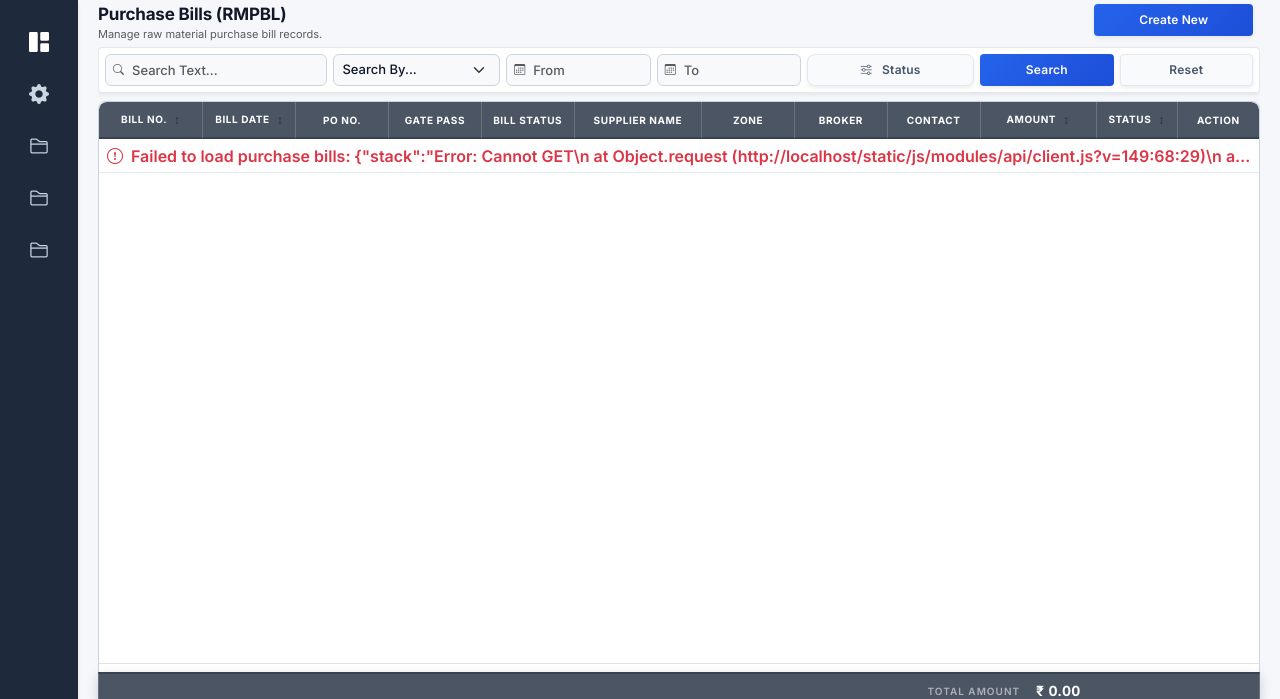
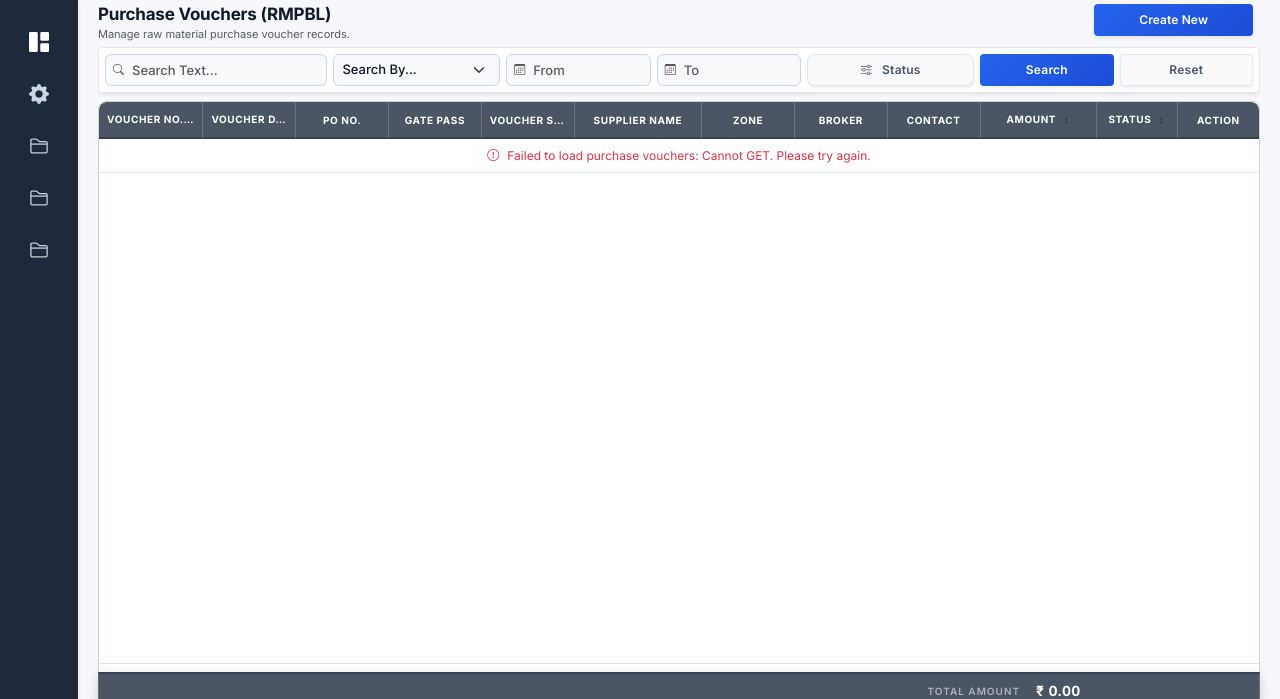
Before and after one commit to AlphaDashboard/alpha-dashboard, a Django app: template dashboard/templates/dashboard/purchase_bill_list.html in a window 1280 px wide. Shown: the part 72-771 px from the top of the page. Run offline with Django 5.2, Linux system fonts and the light colour scheme; the template is opened without the code that fills it, so the values that code supplies are empty; some libraries are stand-ins or nearby versions.

Commit message:
Standardize Purchase Voucher labels, fix supplier dropdown ID 0 bug, persist grand totals, add Esc navigation, and fix 3-dots dropdown dismiss on outside click

```diff
--- a/dashboard/static/js/modules/pages/purchase-bill-list.js
+++ b/dashboard/static/js/modules/pages/purchase-bill-list.js
@@ -124,14 +124,14 @@ class PurchaseBillList {
         domUtils.delegate('body', 'click', '.delete-btn', async (e, target) => {
             e.preventDefault();
             e.stopPropagation();
-            if (!confirm('Are you sure you want to PERMANENTLY delete this purchase bill? This cannot be undone.')) return;
+            if (!confirm('Are you sure you want to PERMANENTLY delete this purchase voucher? This cannot be undone.')) return;
             const id = target.dataset.id;
             try {
                 await PurchaseBillAPI.delete(id);
-                notifications.showSuccess('Purchase Bill permanently deleted');
+                notifications.showSuccess('Purchase Voucher permanently deleted');
                 this.loadData();
             } catch (err) {
-                notifications.showError('Failed to delete purchase bill');
+                notifications.showError('Failed to delete purchase voucher');
             }
         });
 
@@ -141,42 +141,66 @@ class PurchaseBillList {
             e.stopPropagation();
             const id       = target.dataset.id;
             const isActive = target.dataset.status === 'true';
-            const promptMsg = isActive ? 'Are you sure you want to mark this purchase bill inactive?' : 'Are you sure you want to restore this purchase bill?';
+            const promptMsg = isActive ? 'Are you sure you want to mark this purchase voucher inactive?' : 'Are you sure you want to restore this purchase voucher?';
             if (!confirm(promptMsg)) return;
             try {
                 await apiClient.post(`/api/purchase-bill/${id}/toggle_status/`);
-                notifications.showSuccess(isActive ? 'Purchase Bill soft-deleted successfully' : 'Purchase Bill restored successfully');
+                notifications.showSuccess(isActive ? 'Purchase Voucher soft-deleted successfully' : 'Purchase Voucher restored successfully');
                 this.loadData();
             } catch (err) {
                 notifications.showError('Failed to update status');
             }
         });
 
-        // Detached dropdown positioning
-        domUtils.delegate('body', 'click', '.action-dropdown button', (e, btn) => {
+        const closeAllActionDropdowns = () => {
+            document.querySelectorAll('.erp-detached-dropdown').forEach(m => {
+                m.classList.remove('show');
+                m.style.display = 'none';
+            });
+            document.querySelectorAll('.action-dropdown button').forEach(b => {
+                b.setAttribute('aria-expanded', 'false');
+            });
+        };
+
+        // Detached dropdown positioning (matching Subsection B)
+        domUtils.delegate('body', 'click', '.action-dropdown button', function(e, btn) {
+            e.preventDefault();
             e.stopPropagation();
-            const parentDropdown = btn.closest('.action-dropdown');
-            const menu = parentDropdown ? parentDropdown.querySelector('.dropdown-menu') : null;
-            if (!menu) return;
 
-            const isShown = menu.classList.contains('show');
-            document.querySelectorAll('.erp-detached-dropdown.show').forEach(m => m.classList.remove('show'));
+            let menu;
+            if (btn.dataset.menuId) {
+                menu = document.getElementById(btn.dataset.menuId);
+            } else {
+                menu = btn.nextElementSibling || (btn.closest('.action-dropdown') ? btn.closest('.action-dropdown').querySelector('.dropdown-menu') : null);
+                if (!menu || !menu.classList.contains('dropdown-menu')) return;
 
-            if (!isShown) {
-                if (!menu.classList.contains('erp-detached-dropdown')) {
+                const menuId = 'erp-dropdown-' + Math.random().toString(36).substr(2, 9);
+                btn.dataset.menuId = menuId;
+                menu.id = menuId;
                 menu.classList.add('erp-detached-dropdown');
                 document.body.appendChild(menu);
             }
 
-                menu.classList.add('show');
+            if (!menu) return;
+
+            const isShown = menu.classList.contains('show') && menu.style.display !== 'none';
+
+            // Close all other detached dropdowns
+            closeAllActionDropdowns();
+
+            // Toggle current
+            if (!isShown) {
                 menu.style.position = 'fixed';
                 menu.style.display = 'block';
+                menu.style.visibility = 'hidden';
+                menu.classList.add('show');
+                const menuHeight = menu.offsetHeight;
+                menu.style.visibility = '';
 
                 const rect = btn.getBoundingClientRect();
-                const menuHeight = menu.offsetHeight || 120;
-                const viewportHeight = window.innerHeight;
+                const viewportHeight = window.innerHeight || document.documentElement.clientHeight;
+                const fitsBelow = (rect.bottom + 4 + menuHeight) <= viewportHeight;
 
-                const fitsBelow = (rect.bottom + 4 + menuHeight) <= viewportHeight;
                 if (fitsBelow) {
                     menu.style.top = (rect.bottom + 4) + 'px';
                     menu.style.bottom = 'auto';
@@ -187,29 +211,33 @@ class PurchaseBillList {
 
                 menu.style.left = 'auto';
                 menu.style.right = (document.documentElement.clientWidth - rect.right) + 'px';
-                menu.style.zIndex = '9999';
+                menu.style.zIndex = '99999';
+
                 btn.setAttribute('aria-expanded', 'true');
             }
         });
 
-        if (!window._erpDropdownClickListenerAdded) {
+        // Close detached dropdowns on outside click
         document.addEventListener('click', function(e) {
             if (!e.target.closest('.action-dropdown') && !e.target.closest('.erp-detached-dropdown')) {
-                    document.querySelectorAll('.erp-detached-dropdown.show').forEach(m => m.classList.remove('show'));
+                closeAllActionDropdowns();
             }
         });
-            window._erpDropdownClickListenerAdded = true;
-        }
 
-        if (!window._erpDropdownEscListenerAdded) {
+        // Close dropdowns on scroll or window resize
+        window.addEventListener('scroll', closeAllActionDropdowns, true);
+        window.addEventListener('resize', closeAllActionDropdowns);
+
+        // Close on Escape key
         document.addEventListener('keydown', function(e) {
             if (e.key === 'Escape') {
-                    document.querySelectorAll('.erp-detached-dropdown.show').forEach(m => m.classList.remove('show'));
+                const openDropdowns = document.querySelectorAll('.erp-detached-dropdown.show');
+                if (openDropdowns.length > 0) {
+                    closeAllActionDropdowns();
                     e.stopPropagation();
                 }
+            }
         }, true);
-            window._erpDropdownEscListenerAdded = true;
-        }
     }
 
     async loadData() {
@@ -262,24 +290,30 @@ class PurchaseBillList {
                 await this.loadData();
                 return;
             }
-            console.error('Error loading Purchase Bill data:', err);
-            const errStr = JSON.stringify(err, Object.getOwnPropertyNames(err));
+            console.error('Error loading Purchase Voucher data:', err);
+            const errStr = err?.message || 'Network error';
             this.tbody.innerHTML = `
-                <tr><td colspan="12" class="text-center py-5 text-danger fw-bold fs-6">
-                    <i class="bi bi-exclamation-circle me-2"></i>Failed to load purchase bills: ${errStr}. Please try again.
-                </td></tr>`;
-            notifications.showError(`Failed to load purchase bills: ${errStr}`);
+                <tr>
+                    <td colspan="12" class="text-center py-4 text-danger">
+                        <i class="bi bi-exclamation-circle me-2"></i>Failed to load purchase vouchers: ${errStr}. Please try again.
+                    </td>
+                </tr>`;
+            notifications.showError(`Failed to load purchase vouchers: ${errStr}`);
         }
     }
 
     renderLoading() {
+        if (this.tbody) {
             this.tbody.innerHTML = `
-            <tr><td colspan="12" class="text-center py-5 bg-white">
+                <tr>
+                    <td colspan="12" class="text-center py-4">
                         <div class="spinner-border spinner-border-sm text-primary" role="status">
                             <span class="visually-hidden">Loading...</span>
                         </div>
-                <span class="ms-2 text-muted fw-bold" style="font-size:0.85rem;">Loading purchase bills...</span>
-            </td></tr>`;
+                        <span class="ms-2 text-muted fw-bold" style="font-size:0.85rem;">Loading purchase vouchers...</span>
+                    </td>
+                </tr>`;
+        }
     }
 
     updateSortHeadersUI() {
@@ -382,10 +416,10 @@ class PurchaseBillList {
                             <div class="p-4 bg-light rounded-circle d-inline-block mb-4 shadow-sm">
                                 <i class="bi bi-receipt display-3 text-primary" style="opacity: 0.8;"></i>
                             </div>
-                            <h3 class="fw-bold text-dark">No purchase bills found</h3>
-                            <p class="text-muted mb-4 fs-5">You have not created any purchase bills yet, or none match your search criteria.</p>
+                            <h3 class="fw-bold text-dark">No purchase vouchers found</h3>
+                            <p class="text-muted mb-4 fs-5">You have not created any purchase vouchers yet, or none match your search criteria.</p>
                             <a href="/purchase-bill/create/" class="btn btn-primary btn-lg shadow-sm hover-lift px-5 rounded-pill">
-                                <i class="bi bi-plus-lg me-2"></i>Create New Purchase Bill
+                                <i class="bi bi-plus-lg me-2"></i>Create New Purchase Voucher
                             </a>
                         </div>
                     </td>
--- a/dashboard/templates/dashboard/includes/sidebar.html
+++ b/dashboard/templates/dashboard/includes/sidebar.html
@@ -65,7 +65,7 @@
                     <li><a class="nav-link sub-section-link fw-normal {% if request.resolver_match.url_name == 'grn_list' or request.resolver_match.url_name == 'grn_create' or request.resolver_match.url_name == 'grn_edit' %}active-link{% endif %}" href="{% url 'dashboard:grn_list' %}" data-section="Section 2" data-subsection="Sub Section X0 (GRN)">Sub Section X0 (GRN)</a></li>
                     <li><a class="nav-link sub-section-link fw-normal {% if request.resolver_match.url_name == 'weighment_list' or request.resolver_match.url_name == 'weighment_create' or request.resolver_match.url_name == 'weighment_edit' %}active-link{% endif %}" href="{% url 'dashboard:weighment_list' %}" data-section="Section 2" data-subsection="Weighment">Weighment</a></li>
                     <li><a class="nav-link sub-section-link fw-normal {% if request.resolver_match.url_name == 'purchase_challan_list' or request.resolver_match.url_name == 'purchase_challan_create' or request.resolver_match.url_name == 'purchase_challan_edit' %}active-link{% endif %}" href="{% url 'dashboard:purchase_challan_list' %}" data-section="Section 2" data-subsection="Purchase Challan">Purchase Challan</a></li>
-                    <li><a class="nav-link sub-section-link fw-normal {% if request.resolver_match.url_name == 'purchase_bill_list' or request.resolver_match.url_name == 'purchase_bill_create' or request.resolver_match.url_name == 'purchase_bill_edit' %}active-link{% endif %}" href="{% url 'dashboard:purchase_bill_list' %}" data-section="Section 2" data-subsection="Purchase Bill">Purchase Bill</a></li>
+                    <li><a class="nav-link sub-section-link fw-normal {% if request.resolver_match.url_name == 'purchase_bill_list' or request.resolver_match.url_name == 'purchase_bill_create' or request.resolver_match.url_name == 'purchase_bill_edit' %}active-link{% endif %}" href="{% url 'dashboard:purchase_bill_list' %}" data-section="Section 2" data-subsection="Purchase Voucher">Purchase Voucher</a></li>
                     <li><a class="nav-link sub-section-link fw-normal {% if request.resolver_match.url_name == 'subsection_x_list' or request.resolver_match.url_name == 'subsection_x_create' or request.resolver_match.url_name == 'subsection_x_edit' %}active-link{% endif %}" href="{% url 'dashboard:subsection_x_list' %}" data-section="Section 2" data-subsection="Sub Section X">Sub Section X</a></li>
                     <li><a class="nav-link sub-section-link fw-normal {% if request.resolver_match.url_name == 'subsection_y_list' or request.resolver_match.url_name == 'subsection_y_create' or request.resolver_match.url_name == 'subsection_y_edit' %}active-link{% endif %}" href="{% url 'dashboard:subsection_y_list' %}" data-section="Section 2" data-subsection="Sub Section Y">Sub Section Y</a></li>
                     <li><a class="nav-link sub-section-link fw-normal" href="#" data-section="Section 2" data-subsection="Sub Section Z">Sub Section Z</a></li>
--- a/dashboard/templates/dashboard/purchase_bill_list.html
+++ b/dashboard/templates/dashboard/purchase_bill_list.html
@@ -12,8 +12,8 @@
     <div class="list-header flex-shrink-0" style="margin-bottom: 4px;">
         <div class="d-flex justify-content-between align-items-start" style="margin-bottom: 4px;">
             <div style="margin-top: 4px;">
-                <h2 class="erp-title mb-0" style="font-size: 17px; font-weight: 700; color: #111827; letter-spacing: -0.2px;">Purchase Bills (RMPBL)</h2>
-                <p class="text-muted mb-0" style="font-size: 11px; margin-top: 2px;">Manage raw material purchase bill records.</p>
+                <h2 class="erp-title mb-0" style="font-size: 17px; font-weight: 700; color: #111827; letter-spacing: -0.2px;">Purchase Vouchers (RMPBL)</h2>
+                <p class="text-muted mb-0" style="font-size: 11px; margin-top: 2px;">Manage raw material purchase voucher records.</p>
             </div>
             <a href="{% url 'dashboard:purchase_bill_create' %}" class="btn btn-primary shadow-sm" style="display: inline-flex; align-items: center; justify-content: center; height: 32px !important; width: calc(14% - 4px); padding: 4px 12px !important; line-height: 1.5 !important; border-radius: 4px !important; font-size: 12px !important; font-weight: 600 !important; box-sizing: border-box; letter-spacing: 0.1px; margin-top: 4px; margin-right: 7px;">
                 Create New
@@ -36,12 +36,12 @@
                 <div style="flex: 15; min-width: 0;">
                     <select id="typeFilter" class="form-select bg-light text-dark w-100" style="height: 32px !important; padding: 4px 24px 4px 8px !important; line-height: 1.5 !important; border-radius: 4px; font-size: 12px; font-weight: 500; border: 1px solid #d1d5db; box-shadow: none; box-sizing: border-box;">
                         <option value="">Search By...</option>
-                        <option value="bill_no">Bill No.</option>
+                        <option value="bill_no">Voucher No.</option>
                         <option value="po_no">PO No.</option>
                         <option value="gate_pass_no">Gate Pass No.</option>
-                        <option value="date">Bill Date</option>
+                        <option value="date">Voucher Date</option>
                         <option value="supplier_name">Supplier Name</option>
-                        <option value="bill_status">Bill Status</option>
+                        <option value="bill_status">Voucher Status</option>
                         <option value="zone_name">Zone Name</option>
                         <option value="broker">Broker</option>
                         <option value="supplier_contact">Contact No.</option>
@@ -106,14 +106,14 @@
                 <thead class="erp-table-header">
                     <tr>
                         <th style="width:9%; cursor:pointer;" data-sort="bill_no" class="sortable-header text-nowrap">
-                            Bill No. <span class="sort-icon text-muted" style="font-size:0.75rem; margin-left:4px; display:inline-block; vertical-align:middle;">↕</span>
+                            Voucher No. <span class="sort-icon text-muted" style="font-size:0.75rem; margin-left:4px; display:inline-block; vertical-align:middle;">↕</span>
                         </th>
                         <th style="width:8%; cursor:pointer;" data-sort="date" class="sortable-header text-nowrap">
-                            Bill Date <span class="sort-icon text-muted" style="font-size:0.75rem; margin-left:4px; display:inline-block; vertical-align:middle;">↕</span>
+                            Voucher Date <span class="sort-icon text-muted" style="font-size:0.75rem; margin-left:4px; display:inline-block; vertical-align:middle;">↕</span>
                         </th>
                         <th style="width:8%;" class="text-nowrap">PO No.</th>
                         <th style="width:8%;" class="text-nowrap">Gate Pass</th>
-                        <th style="width:8%;" class="text-nowrap text-center">Bill Status</th>
+                        <th style="width:8%;" class="text-nowrap text-center">Voucher Status</th>
                         <th style="width:11%;">Supplier Name</th>
                         <th style="width:8%;">Zone</th>
                         <th style="width:8%;">Broker</th>
```
Also changed, not shown: dashboard/serializers.py (+6 -6 lines), dashboard/services/purchase_bill_sp_helper.py (+7 -0 lines), dashboard/static/js/modules/pages/purchase-bill-create.js (+47 -9 lines), dashboard/static/js/modules/pages/subsection-x-create.js (+4 -4 lines), dashboard/templates/dashboard/purchase_bill_form.html (+6 -4 lines), update_sp.py (+16 -0 lines). Lines whose indentation alone changed are shown as unchanged.
